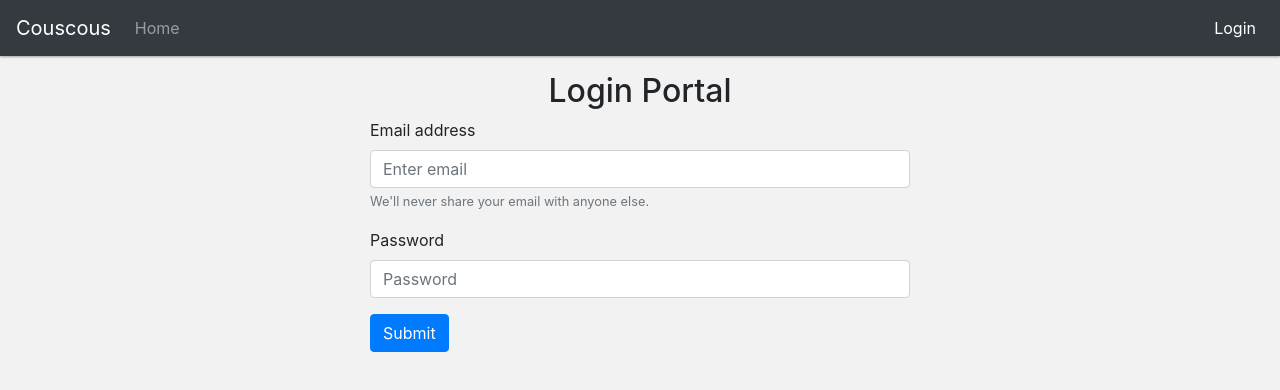
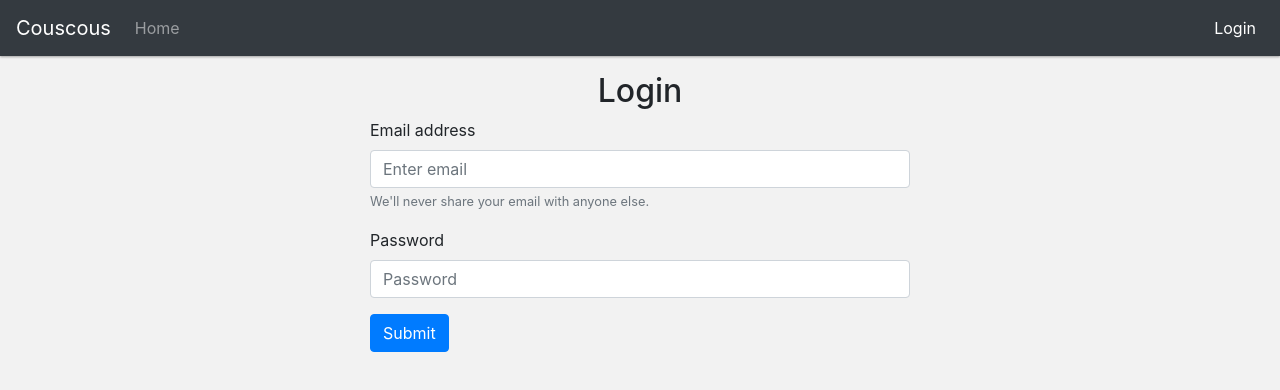
Before and after one commit to chrisvrose/couscous-next, a Next.js app: page /login in a window 1280 px wide. Shown: the top 390 px of the page. Built offline with nearby package versions, Linux system fonts and the light colour scheme; no server answers.

Commit message:
text change

```diff
--- a/pages/login.tsx
+++ b/pages/login.tsx
@@ -59,7 +59,7 @@ export default function Home() {
                 <Row>
                     <Col md={{ span: 6, offset: 3 }}>
                         <Container fluid style={{ textAlign: 'center' }}>
-                            <h2>Login Portal</h2>
+                            <h2>Login</h2>
                         </Container>
                         <Form
                             onSubmit={onFormSubmit}
```
